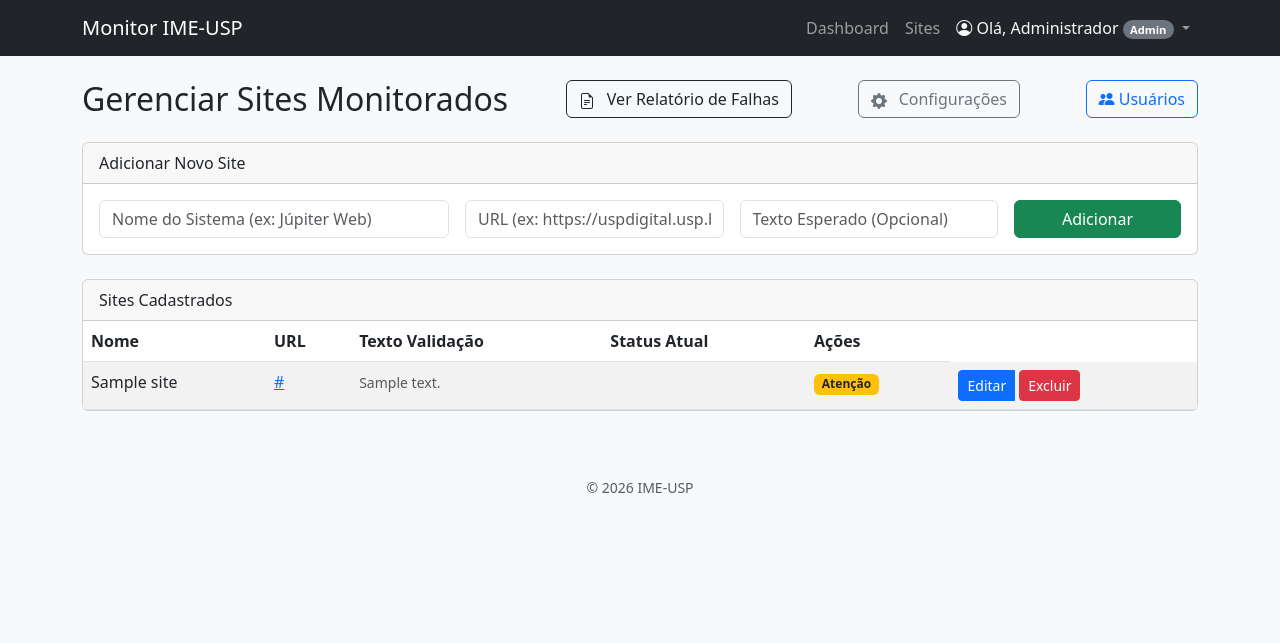
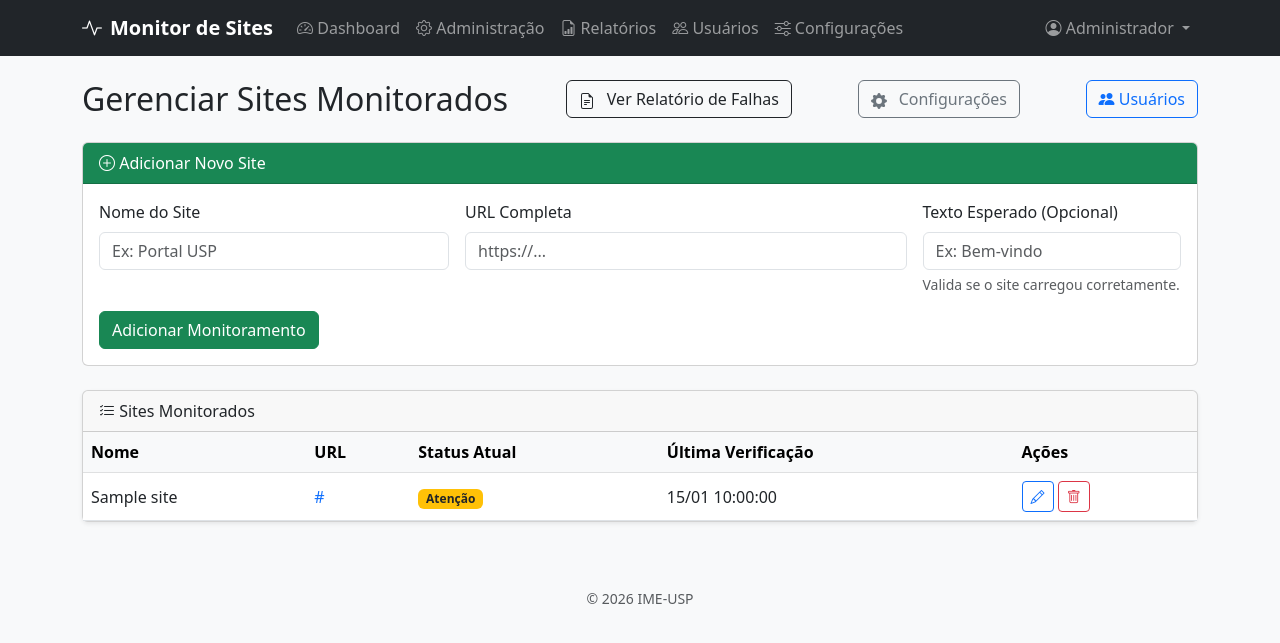
Before and after one commit to luiscarlosdesouza/status_sistemas, a Flask app: page /admin in a window 1280 px wide. Shown: the top 643 px of the page. Run offline with Flask 3, Linux system fonts and the light colour scheme; a user stored in the database is signed in; tables that the repository leaves empty hold one stand-in row (values such as "Sample post").

Commit message:
Upgrade: versao 2.0 - arquitetura modular

```diff
--- a/app/templates/admin.html
+++ b/app/templates/admin.html
@@ -26,38 +26,46 @@
     </a>
 </div>
 
+<!-- Add Site Form -->
 <div class="card mb-4">
-    <div class="card-header">Adicionar Novo Site</div>
+    <div class="card-header bg-success text-white">
+        <i class="bi bi-plus-circle"></i> Adicionar Novo Site
+    </div>
     <div class="card-body">
-        <form method="POST" action="/site/add" class="row g-3">
+        <form action="{{ url_for('admin.add_site') }}" method="POST" class="row g-3">
             <div class="col-md-4">
-                <input type="text" class="form-control" name="name" placeholder="Nome do Sistema (ex: Júpiter Web)"
-                    required>
+                <label for="name" class="form-label">Nome do Site</label>
+                <input type="text" class="form-control" name="name" placeholder="Ex: Portal USP" required>
+            </div>
+            <div class="col-md-5">
+                <label for="url" class="form-label">URL Completa</label>
+                <input type="url" class="form-control" name="url" placeholder="https://..." required>
             </div>
             <div class="col-md-3">
-                <input type="text" class="form-control" name="url"
-                    placeholder="URL (ex: https://uspdigital.usp.br/jupiterweb)" required>
+                <label for="expected_text" class="form-label">Texto Esperado (Opcional)</label>
+                <input type="text" class="form-control" name="expected_text" placeholder="Ex: Bem-vindo">
+                <div class="form-text">Valida se o site carregou corretamente.</div>
             </div>
-            <div class="col-md-3">
-                <input type="text" class="form-control" name="expected_text" placeholder="Texto Esperado (Opcional)">
-            </div>
-            <div class="col-md-2">
-                <button type="submit" class="btn btn-success w-100">Adicionar</button>
+            <div class="col-12">
+                <button type="submit" class="btn btn-success">Adicionar Monitoramento</button>
             </div>
         </form>
     </div>
 </div>
 
-<div class="card">
-    <div class="card-header">Sites Cadastrados</div>
-    <div class="card-body p-0">
-        <table class="table table-striped mb-0">
-            <thead>
+<!-- Sites List -->
+<div class="card shadow-sm">
+    <div class="card-header">
+        <i class="bi bi-list-check"></i> Sites Monitorados
+    </div>
+    <div class="table-responsive">
+        <table class="table table-hover align-middle mb-0">
+            <thead class="table-light">
                 <tr>
                     <th>Nome</th>
                     <th>URL</th>
-                    <th>Texto Validação</th>
                     <th>Status Atual</th>
+                    <th>Última Verificação</th>
                     <th>Ações</th>
                 </tr>
             </thead>
@@ -65,9 +73,7 @@
                 {% for site in sites %}
                 <tr>
                     <td>{{ site.name }}</td>
-                    <td><a href="{{ site.url }}" target="_blank">{{ site.url }}</a></td>
-                    <td><small class="text-muted">{{ site.expected_text if site.expected_text else '-' }}</small></td>
-                    <td>
+                    <td><a href="{{ site.url }}" target="_blank" class="text-decoration-none">{{ site.url }}</a></td>
                     <td>
                         {% if site.status == 'online' %}
                         <span class="badge bg-success">Online</span>
@@ -77,20 +83,18 @@
                         <span class="badge bg-danger">Offline</span>
                         {% endif %}
                     </td>
+                    <td>{{ site.last_checked.strftime('%d/%m %H:%M:%S') if site.last_checked else 'Nunca' }}</td>
                     <td>
-                        <div class="btn-group">
-                            <a href="/site/edit/{{ site.id }}" class="btn btn-sm btn-primary">Editar</a>
-                            <form method="POST" action="/site/delete/{{ site.id }}"
-                                onsubmit="return confirm('Tem certeza que deseja remover este site?');"
-                                style="display:inline;">
-                                <button type="submit" class="btn btn-sm btn-danger ms-1">Excluir</button>
-                            </form>
-                        </div>
+                        <a href="{{ url_for('admin.edit_site', id=site.id) }}" class="btn btn-sm btn-outline-primary">
+                            <i class="bi bi-pencil"></i>
+                        </a>
+                        <form action="{{ url_for('admin.delete_site', id=site.id) }}" method="POST" class="d-inline"
+                            onsubmit="return confirm('Tem certeza?');">
+                            <button type="submit" class="btn btn-sm btn-outline-danger">
+                                <i class="bi bi-trash"></i>
+                            </button>
+                        </form>
                     </td>
-                </tr>
-                {% else %}
-                <tr>
-                    <td colspan="4" class="text-center text-muted">Nenhum site cadastrado.</td>
                 </tr>
                 {% endfor %}
             </tbody>
--- a/app/templates/base.html
+++ b/app/templates/base.html
@@ -22,54 +22,58 @@
 <body class="bg-light">
     <nav class="navbar navbar-expand-lg navbar-dark bg-dark mb-4">
         <div class="container">
-            <a class="navbar-brand" href="/">Monitor IME-USP</a>
+            <a class="navbar-brand d-flex align-items-center" href="{{ url_for('main.index') }}">
+                <i class="bi bi-activity me-2"></i>
+                <span class="fw-bold">Monitor de Sites</span>
+            </a>
             <button class="navbar-toggler" type="button" data-bs-toggle="collapse" data-bs-target="#navbarNav">
                 <span class="navbar-toggler-icon"></span>
             </button>
             <div class="collapse navbar-collapse" id="navbarNav">
-                <ul class="navbar-nav ms-auto align-items-center">
+                <ul class="navbar-nav me-auto">
                     <li class="nav-item">
-                        <a class="nav-link" href="/">Dashboard</a>
+                        <a class="nav-link" href="{{ url_for('main.index') }}"><i class="bi bi-speedometer2"></i>
+                            Dashboard</a>
                     </li>
                     {% if current_user.is_authenticated %}
                     <li class="nav-item">
-                        <a class="nav-link" href="/admin">Sites</a>
+                        <a class="nav-link" href="{{ url_for('admin.dashboard') }}"><i class="bi bi-gear"></i>
+                            Administração</a>
                     </li>
+                    <li class="nav-item">
+                        <a class="nav-link" href="{{ url_for('main.reports') }}"><i
+                                class="bi bi-file-earmark-bar-graph"></i> Relatórios</a>
+                    </li>
+                    {% if current_user.role == 'admin' %}
+                    <li class="nav-item">
+                        <a class="nav-link" href="{{ url_for('admin.users_list') }}"><i class="bi bi-people"></i>
+                            Usuários</a>
+                    </li>
+                    <li class="nav-item">
+                        <a class="nav-link" href="{{ url_for('admin.settings') }}"><i class="bi bi-sliders"></i>
+                            Configurações</a>
+                    </li>
+                    {% endif %}
+                    {% endif %}
+                </ul>
+                <ul class="navbar-nav ms-auto">
+                    {% if current_user.is_authenticated %}
                     <li class="nav-item dropdown">
                         <a class="nav-link dropdown-toggle" href="#" id="navbarDropdown" role="button"
-                            data-bs-toggle="dropdown" aria-expanded="False">
-                            <span class="text-light">
-                                <i class="bi bi-person-circle"></i>
-                                Olá, {{ current_user.name or current_user.username }}
-                                <span class="badge bg-secondary rounded-pill" style="font-size: 0.7em;">{{
-                                    current_user.role|capitalize }}</span>
-                            </span>
+                            data-bs-toggle="dropdown" aria-expanded="false">
+                            <i class="bi bi-person-circle"></i> {{ current_user.name or current_user.username }}
                         </a>
                         <ul class="dropdown-menu dropdown-menu-end" aria-labelledby="navbarDropdown">
-                            <li><a class="dropdown-item" href="{{ url_for('profile') }}"><i
-                                        class="bi bi-person-gear"></i> Meu Perfil</a></li>
-                            {% if current_user.role == 'admin' %}
+                            <li><a class="dropdown-item" href="{{ url_for('auth.profile') }}"><i
+                                        class="bi bi-person"></i> Meu Perfil</a></li>
                             <li>
                                 <hr class="dropdown-divider">
                             </li>
-                            <li>
-                                <h6 class="dropdown-header">Administração</h6>
-                            </li>
-                            <li><a class="dropdown-item" href="{{ url_for('users') }}"><i class="bi bi-people"></i>
-                                    Usuários</a></li>
-                            <li><a class="dropdown-item" href="{{ url_for('settings') }}"><i class="bi bi-gear"></i>
-                                    Configurações</a></li>
-                            {% endif %}
-                            <li>
-                                <hr class="dropdown-divider">
-                            </li>
-                            <li><a class="dropdown-item text-danger" href="/logout"><i
+                            <li><a class="dropdown-item text-danger" href="{{ url_for('auth.logout') }}"><i
                                         class="bi bi-box-arrow-right"></i> Sair</a></li>
                         </ul>
                     </li>
                     {% else %}
-                    <li class="nav-item">
-                        <a class="nav-link" href="/login">Login</a>
                     </li>
                     {% endif %}
                 </ul>
--- a/app/templates/edit_site.html
+++ b/app/templates/edit_site.html
@@ -26,7 +26,7 @@
                     </div>
                     <div class="d-grid gap-2">
                         <button type="submit" class="btn btn-success">Salvar Alterações</button>
-                        <a href="/admin" class="btn btn-secondary">Cancelar</a>
+                        <a href="{{ url_for('admin.dashboard') }}" class="btn btn-secondary">Cancelar</a>
                     </div>
                 </form>
             </div>
--- a/app/templates/edit_user.html
+++ b/app/templates/edit_user.html
@@ -65,7 +65,7 @@
 
                     <div class="d-grid gap-2">
                         <button type="submit" class="btn btn-primary">Salvar Usuário</button>
-                        <a href="{{ url_for('users') }}" class="btn btn-secondary">Cancelar</a>
+                        <a href="{{ url_for('admin.users_list') }}" class="btn btn-secondary">Cancelar</a>
                     </div>
                 </form>
             </div>
--- a/app/templates/settings.html
+++ b/app/templates/settings.html
@@ -71,7 +71,7 @@
 
                     <div class="d-grid gap-2">
                         <button type="submit" class="btn btn-primary">Salvar Configurações</button>
-                        <a href="/admin" class="btn btn-secondary">Voltar</a>
+                        <a href="{{ url_for('admin.dashboard') }}" class="btn btn-secondary">Voltar</a>
                     </div>
                 </form>
             </div>
```
Also changed, not shown: app/templates/login.html (+9 -7 lines), app/templates/users.html (+23 -23 lines).
